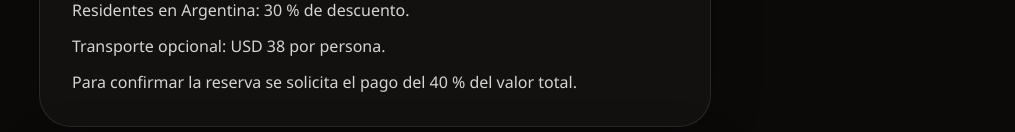
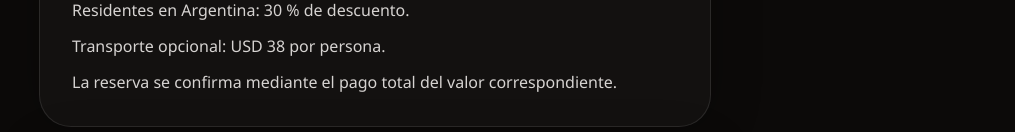
Before and after one commit to wplaplata-jpg/tertulias-criollas, a Next.js app: page /reserva in a window 1280 px wide. Shown: the part 820-952 px from the top of the page, without its empty margins (265-1280 px from the left). Built offline with nearby package versions, Linux system fonts and the light colour scheme; no server answers; the database is empty.

Commit message:
Remove 40 percent deposit references

```diff
--- a/app/reserva/page.tsx
+++ b/app/reserva/page.tsx
@@ -234,8 +234,8 @@ export default function ReservationPage() {
               <li>Residentes en Argentina: 30 % de descuento.</li>
               <li>Transporte opcional: USD 38 por persona.</li>
               <li>
-                Para confirmar la reserva se solicita el pago del 40 % del
-                valor total.
+                La reserva se confirma mediante el pago total del valor
+                correspondiente.
               </li>
             </ul>
           </div>
--- a/components/language-toggle.tsx
+++ b/components/language-toggle.tsx
@@ -118,8 +118,8 @@ const translations: Record<string, string> = {
     "Residents in Argentina: 30% discount.",
   "Transporte opcional: USD 38 por persona.":
     "Optional transportation: USD 38 per person.",
-  "Para confirmar la reserva se solicita el pago del 40 % del valor total.":
-    "To confirm the reservation, payment of 40% of the total amount is required.",
+  "La reserva se confirma mediante el pago total del valor correspondiente.":
+    "The reservation is confirmed once the full amount has been paid.",
   "Información importante": "Important information",
   "Se recomienda asistir con una vestimenta acorde al carácter de la velada.":
     "We recommend attending in attire appropriate to the character of the evening.",
```
